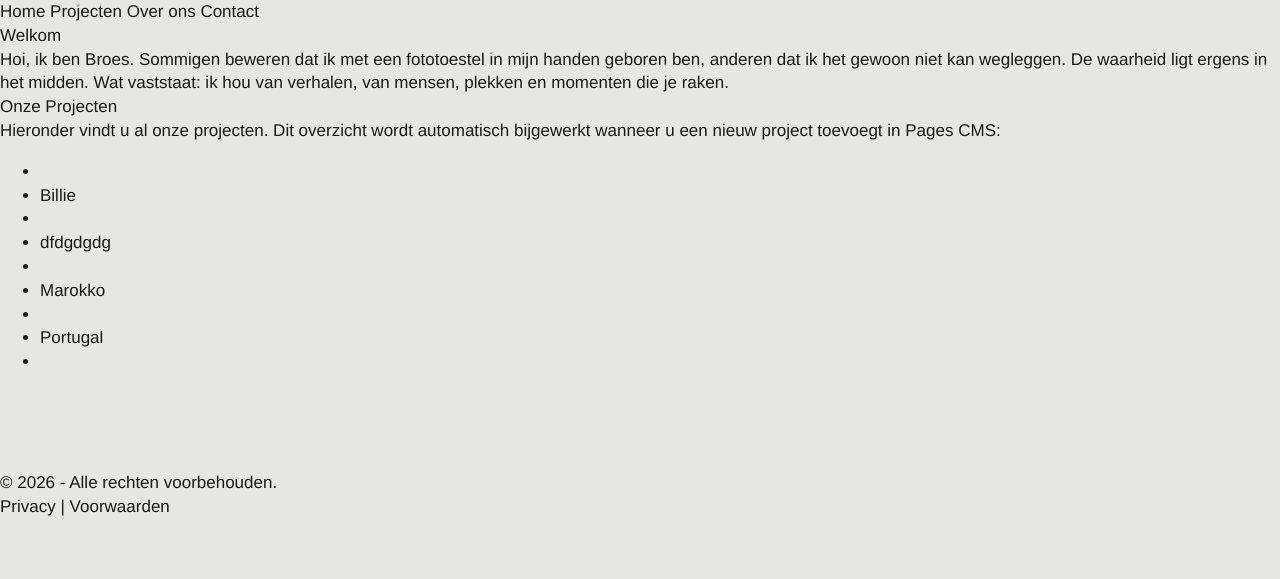
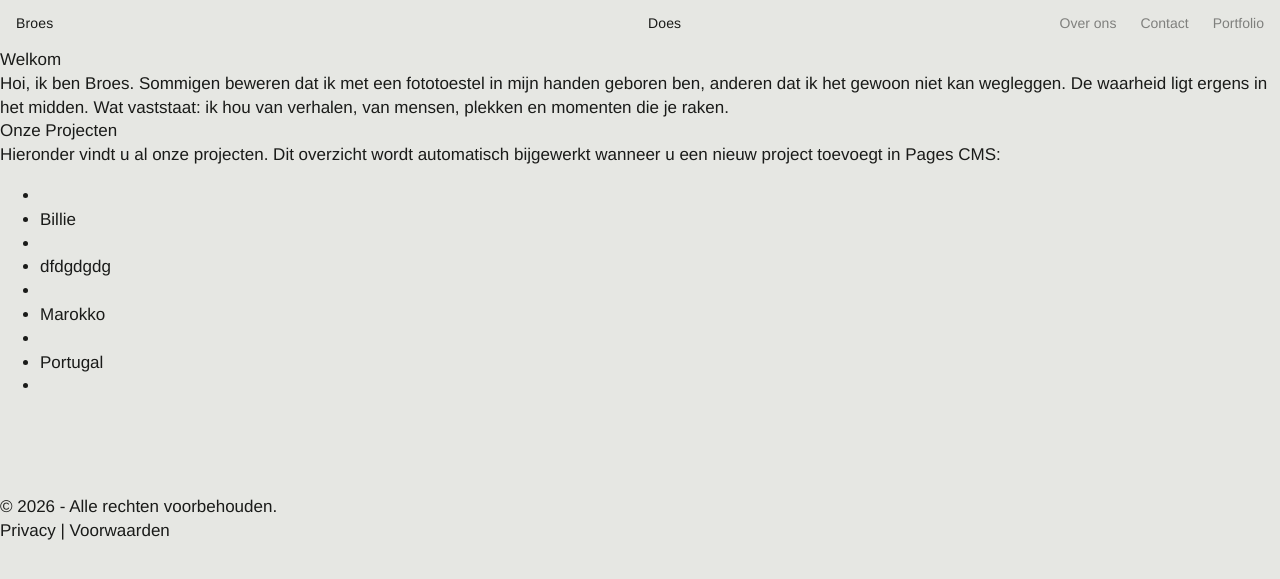
Before and after one commit to groetenuit/broesdoes, a Jekyll site: the page built from index.md, in a window 1280 px wide. Shown: the top 579 px of the page. Built offline with Jekyll 4.4.1, drawn with Linux system fonts in a browser that asks for light colours.

Commit message:
Revamp header layout and navigation structure

```diff
--- a/_layouts/default.html
+++ b/_layouts/default.html
@@ -10,14 +10,17 @@
 
 </head>
 <body>
-    <header>
-        <nav>
-            <a href="/">Home</a>
-            <a href="/projecten.html">Projecten</a>
-            <a href="/over-ons.html">Over ons</a>
-            <a href="/contact.html">Contact</a>
-        </nav>
-    </header>
+<a class="skip" href="#inhoud">Naar de inhoud</a>
+  <header class="site-header grid12">
+    <a class="logo-a" href="index.html">Broes</a>
+    <a class="logo-b" href="index.html" aria-hidden="true" tabindex="-1">Does</a>
+    <nav class="nav" aria-label="Hoofdmenu">
+        <ul>
+            <li><a href="over-ons.html">Over ons</a></li>
+            <li><a href="contact.html">Contact</a></li>
+            <li><a href="portfolio.html">Portfolio</a></li>
+        </ul></nav>
+  </header>
 
     <main>
         <!-- Pages CMS vult deze content automatisch in -->
```
